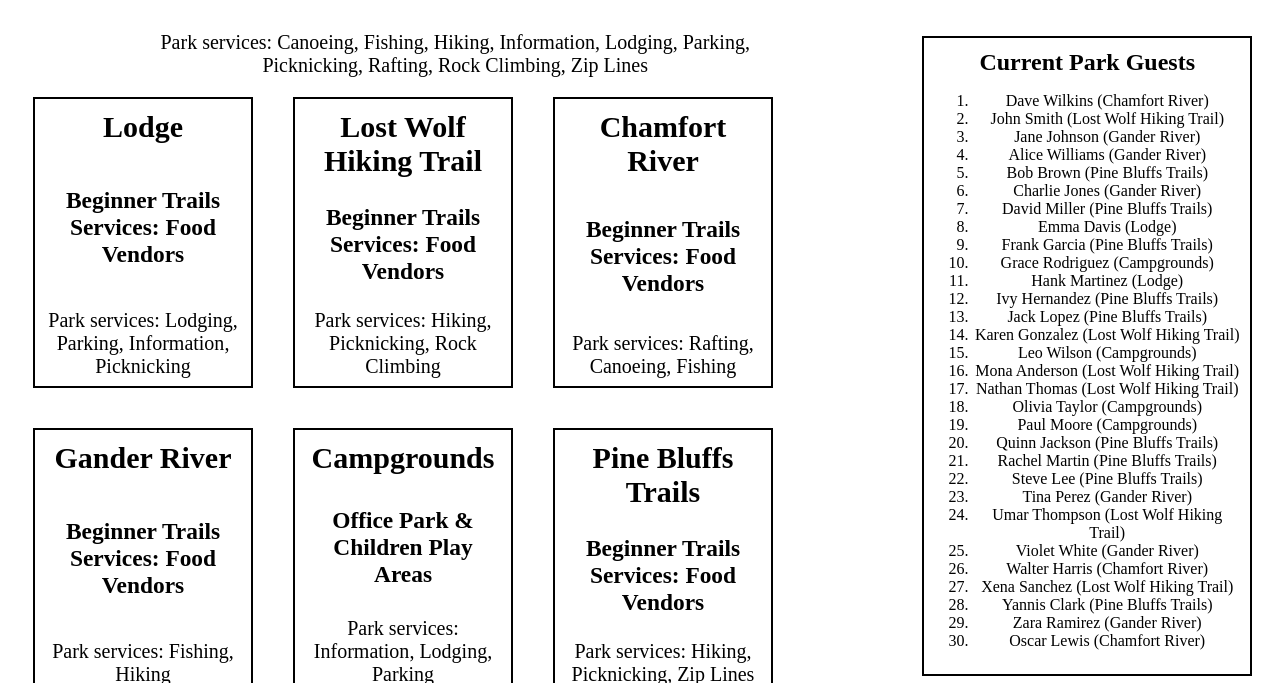
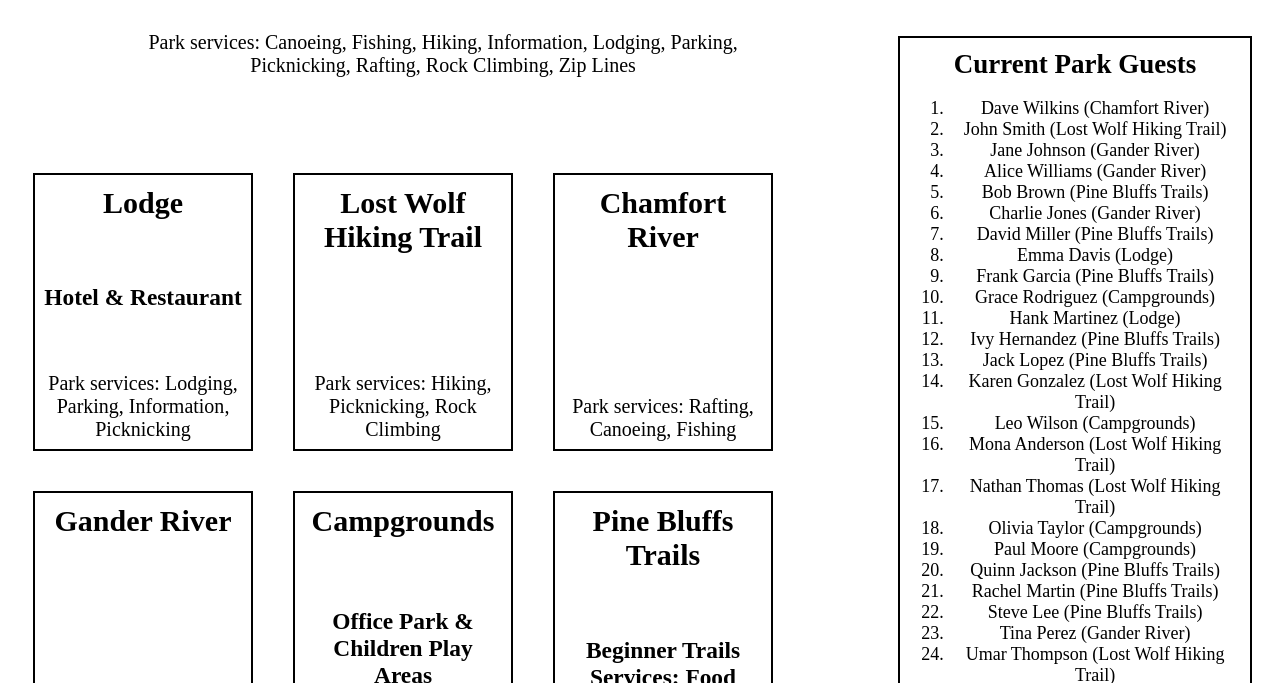
Before and after one commit to NSS-Day-Cohort-76/Cider-Falls-client-fdyufq, a plain HTML site: page src/index.html in a window 1280 px wide. Shown: the part 117-800 px from the top of the page. Drawn offline with Linux system fonts and the light colour scheme.

Commit message:
Fixed errors

```diff
--- a/src/index.html
+++ b/src/index.html
@@ -23,13 +23,13 @@
                 <div id="service__list"></div>
                 <div id="first__three">
                     <div  class="area" id="lodge"></div>
-                    <div data-type="area" class="area" id="lostWolfHikingTrail"></div>
-                    <div data-type="area" class="area" id="chamfortRiver"></div>
+                    <div  class="area" id="lostWolfHikingTrail"></div>
+                    <div  class="area" id="chamfortRiver"></div>
                 </div>
                 <div id="last__three">
-                    <div data-type="area" class="area"  id="ganderRiver"></div>
-                    <div data-type="area" class="area"  id="campgrounds"></div>
-                    <div data-type="area" class="area"  id="pineBluffsTrails"></div>
+                    <div  class="area"  id="ganderRiver"></div>
+                    <div class="area"  id="campgrounds"></div>
+                    <div  class="area"  id="pineBluffsTrails"></div>
                 </div>
             </div>
 
--- a/src/scripts/chamfortRiver.js
+++ b/src/scripts/chamfortRiver.js
@@ -3,7 +3,6 @@ import { getServices, getServiceArea } from "./Database.js";
 
 export const chamfortHTML = () => {
     let html=`<h2 data-type="area" data-id="3" >Chamfort River</h2>
-    <h3>Beginner Trails Services: Food Vendors</h3>
     <div class="services__section"> Park services: `
     const serviceArea = getServiceArea()
     const services = getServices()
--- a/src/scripts/ganderRiver.JS
+++ b/src/scripts/ganderRiver.JS
@@ -4,7 +4,6 @@ import { getServices, getServiceArea } from "./Database.js";
 
 export const ganderHTML = () => {
     let html=`<h2 data-type="area" data-id="4">Gander River</h2>
-    <h3>Beginner Trails Services: Food Vendors</h3>
     <div class="services__section"> Park services: `
     const serviceArea = getServiceArea()
     const services = getServices()
--- a/src/scripts/lodgeMod.js
+++ b/src/scripts/lodgeMod.js
@@ -3,7 +3,7 @@ import { getServices, getServiceArea } from "./Database.js";
 
 export const lodgeHTML = () => {
     let html=`<h2 data-type="area" data-id="1">Lodge</h2>
-    <h3>Beginner Trails Services: Food Vendors</h3>
+    <h3>Hotel & Restaurant</h3>
     <div class="services__section"> Park services: `
     const serviceArea = getServiceArea()
     const services = getServices()
--- a/src/scripts/lostWolf.js
+++ b/src/scripts/lostWolf.js
@@ -3,7 +3,7 @@ import { getServices, getServiceArea } from "./Database.js";
 
 export const lostWolfHTML = () => {
     let html=`<h2 data-type="area" data-id="2" >Lost Wolf Hiking Trail</h2>
-    <h3>Beginner Trails Services: Food Vendors</h3></div>
+    </div>
     <div class="services__section"> Park services: `
     const serviceArea = getServiceArea()
     const services = getServices()
--- a/src/styles/main.css
+++ b/src/styles/main.css
@@ -74,6 +74,8 @@ h1 {
     border: 2px solid black;
     text-align: center;
     padding: 8px;
+    margin: 20px;
+    overflow-y: auto;
     height: fit-content;
-    margin: 20px;
+    font-size: 18px;
 }
```
